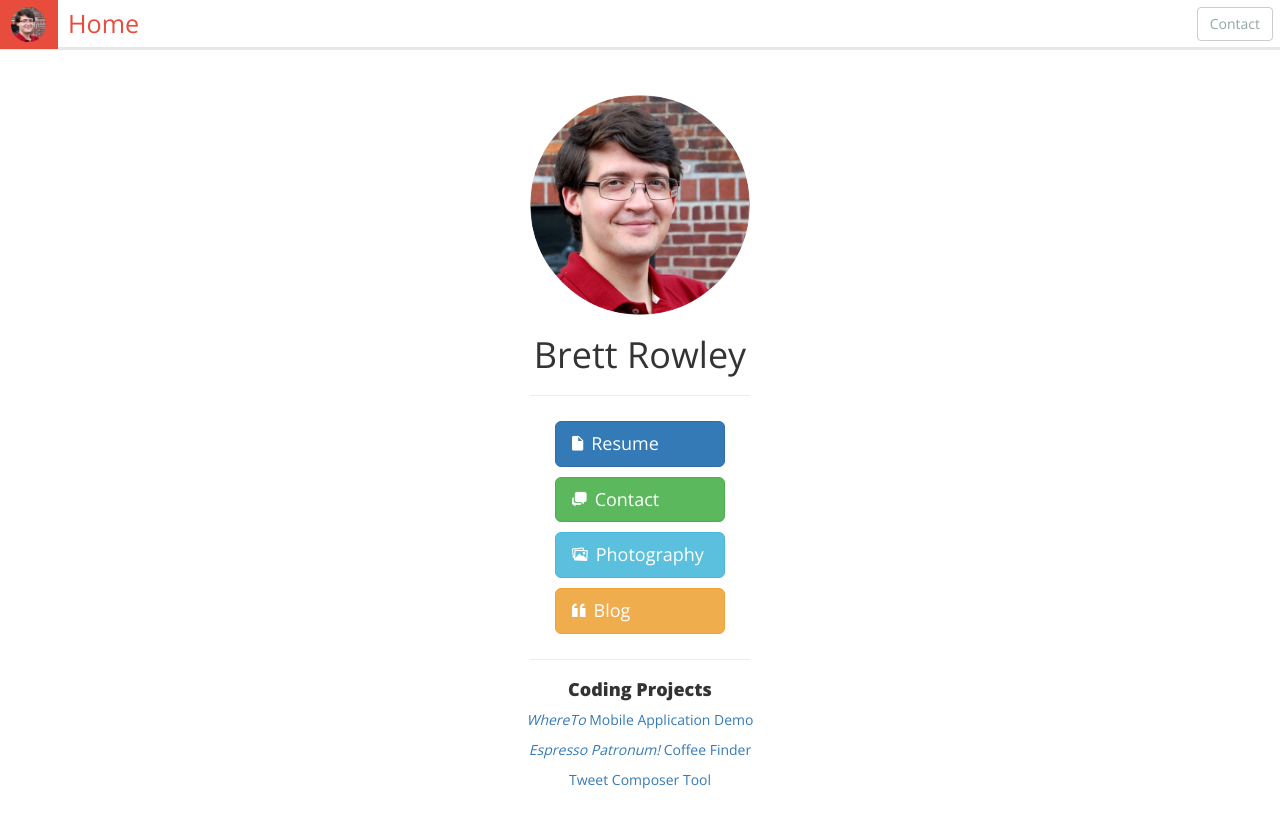
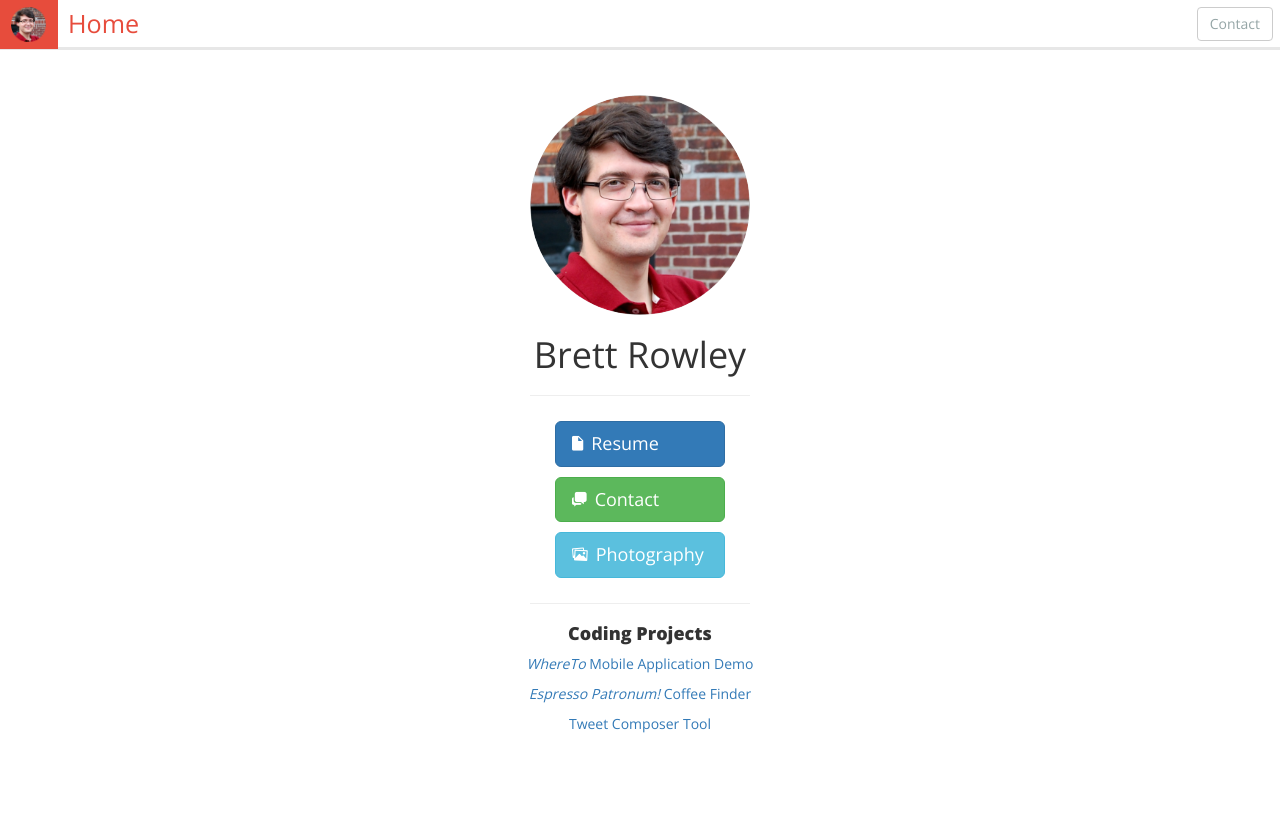
Before and after one commit to brettrowley/brettrowley.github.io, a Jekyll site: the page built from index.html, in a window 1280 px wide. Shown: the top 828 px of the page. Built offline with Jekyll 4.4.1, drawn with Linux system fonts in a browser that asks for light colours; some web fonts are replaced.

Commit message:
same goes for the blog

```diff
--- a/index.html
+++ b/index.html
@@ -43,7 +43,7 @@
   <!-- <a class="btn btn-danger btn-lg" type="button" href="/portfolio"><i class="ion-easel"></i>Portfolio</a><br> -->
   <a class="btn btn-success btn-lg" type="button" href="/contact"><i class="ion-chatboxes"></i>Contact</a><br>
   <a class="btn btn-info btn-lg" type="button" href="/photography"><i class="ion-images"></i>Photography</a><br>
-  <a class="btn btn-warning btn-lg" type="button" href="/blog"><i class="ion-quote"></i>Blog</a><br>
+  <!-- <a class="btn btn-warning btn-lg" type="button" href="/blog"><i class="ion-quote"></i>Blog</a><br> -->
 
   <hr>
 
```
